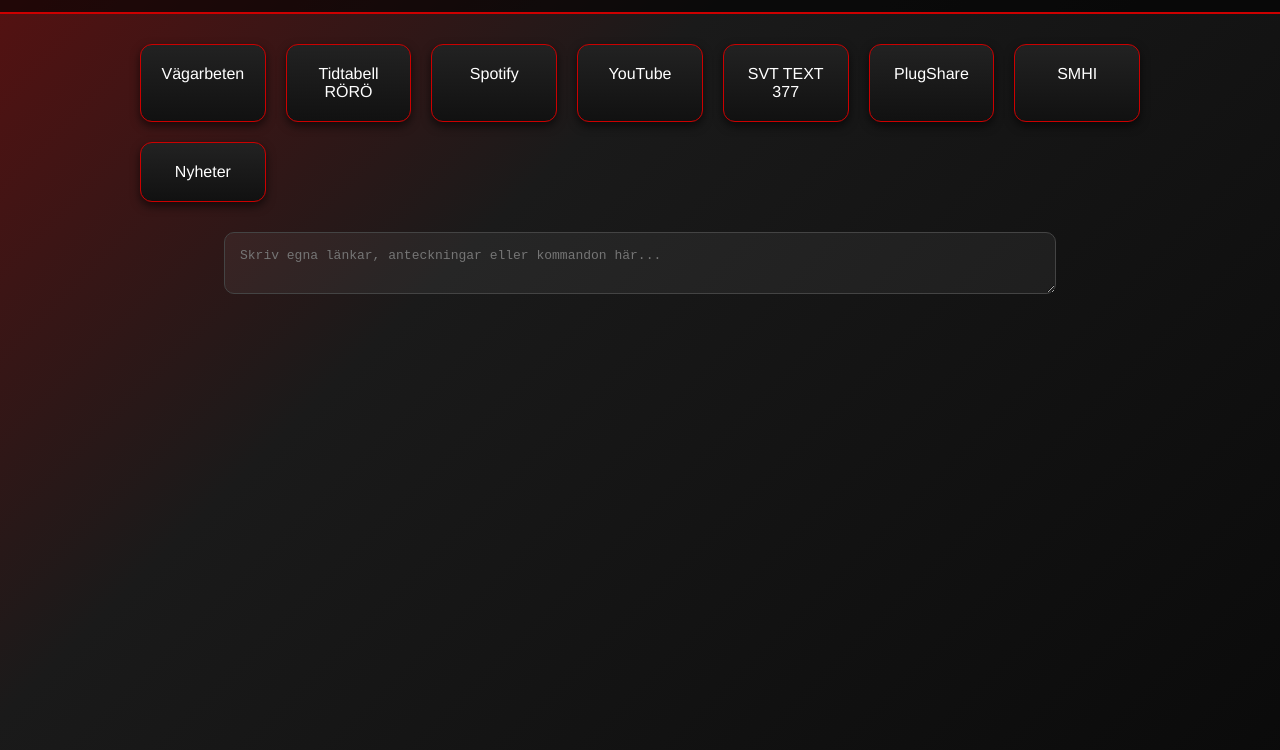
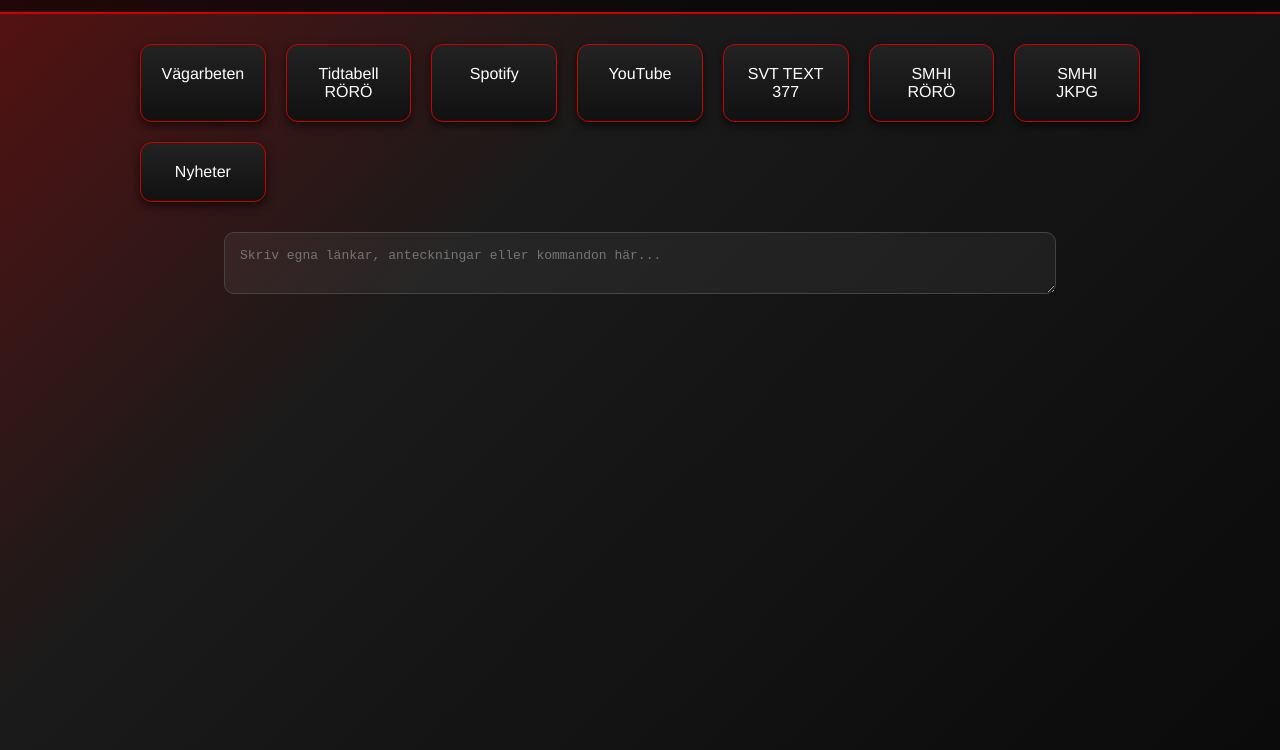
Before and after one commit to skopat/Tesla2, a plain HTML site: page index.html in a window 1280 px wide. Shown: the part 50-800 px from the top of the page. Drawn offline with Linux system fonts and the light colour scheme.

Commit message:
Update index.html

```diff
--- a/index.html
+++ b/index.html
@@ -99,8 +99,8 @@
         <a href="#" class="btn">Spotify</a>
         <a href="#" class="btn">YouTube</a>
         <a href="https://www.svt.se/text-tv/377" class="btn">SVT TEXT 377</a>
-        <a href="#" class="btn">PlugShare</a>
-        <a href="https://www.smhi.se/vader/prognoser-och-varningar/vaderprognos/q/Jönköping/2702979" class="btn">SMHI</a>
+        <a href="https://www.smhi.se/vader/prognoser-och-varningar/vaderprognos/q/Öckerö/Rörö/2681722" class="btn">SMHI RÖRÖ</a>
+        <a href="https://www.smhi.se/vader/prognoser-och-varningar/vaderprognos/q/Jönköping/2702979" class="btn">SMHI JKPG</a>
         <a href="#" class="btn">Nyheter</a>
     </div>
 
```
